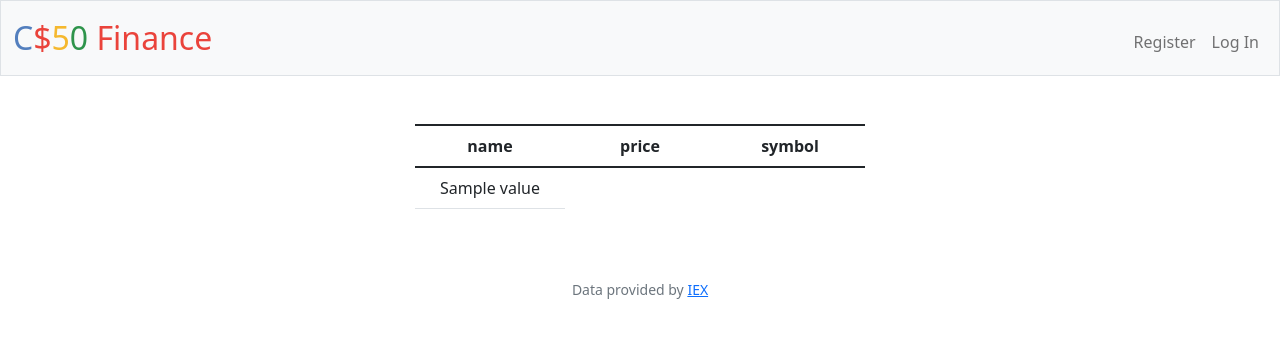
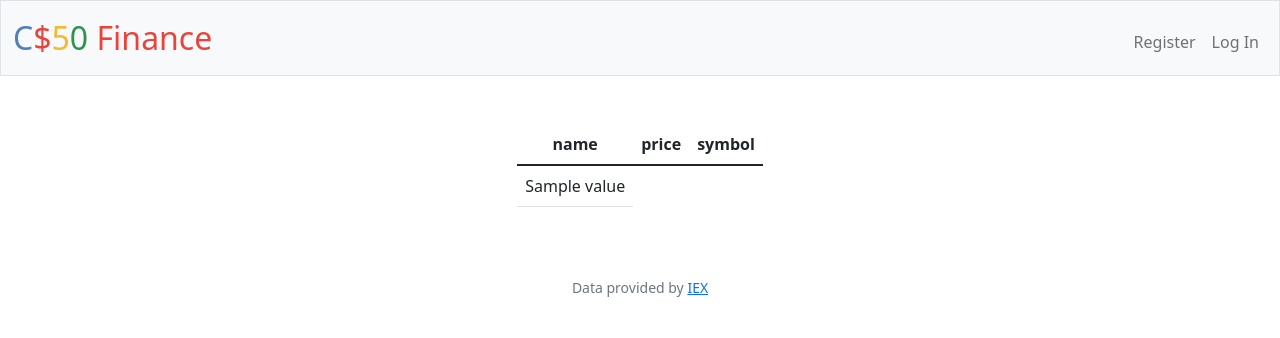
Before and after one commit to Hillgrove/CS50x, a Flask app: template week09/4.pset09/finance/templates/quoted.html in a window 1280 px wide. Shown: the top 338 px of the page. Run offline with Flask 3, Linux system fonts and the light colour scheme; the template is opened without the code that fills it: most values are stand-ins (such as "Sample title", 1, 10 or a date in 2020); some libraries are stand-ins or nearby versions.

Commit message:
Wed, Aug 30, 2023, 12:24 PM +02:00

```diff
--- a/week09/4.pset09/finance/templates/quoted.html
+++ b/week09/4.pset09/finance/templates/quoted.html
@@ -7,11 +7,6 @@
 {% block main %}
     <div class="d-inline-block">
         <table class="table table-auto">
-            <colgroup>
-                <col style="min-width: 150px;">
-                <col style="min-width: 150px;">
-                <col style="min-width: 150px;">
-            </colgroup>
             <thead>
                 <tr>
                     <th scope="col">name</th>
```
